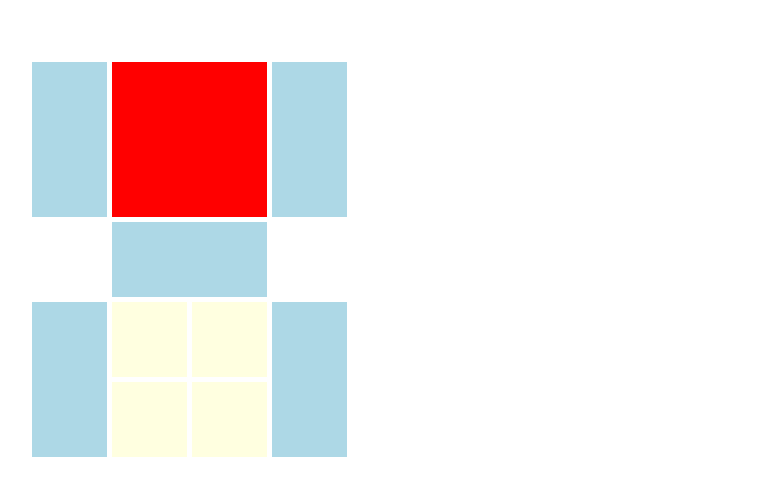
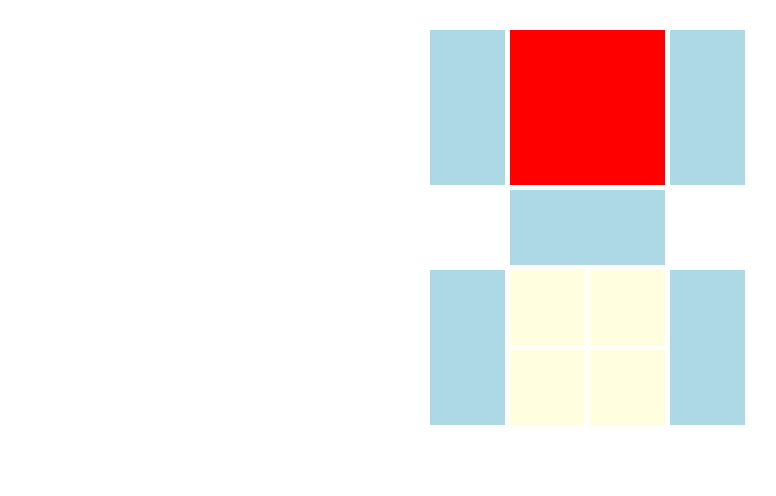
Before and after one commit to farkmarnum/emily-furniture-puzzle, a React (Vite) app: page / in a window 1280 px wide. Shown: the top 496 px of the page, without its empty margins (30-806 px from the left). Built offline with nearby package versions, Linux system fonts and the light colour scheme.

Commit message:
style tweaks

```diff
--- a/src/App.css
+++ b/src/App.css
@@ -1,6 +1,6 @@
 #root {
-  max-width: 1280px;
+  max-width: 420px;
   margin: 0 auto;
-  padding: 2rem;
+  padding: 30px;
   text-align: center;
 }
--- a/src/App.tsx
+++ b/src/App.tsx
@@ -144,7 +144,7 @@ function App() {
   };
 
   return (
-    <div style={{ margin: "30px", position: "relative" }}>
+    <div style={{ position: "relative" }}>
       {IDS.map((id) => {
         const { size, color } = SPEC[id];
         const pos = positions[id];
--- a/src/constants.ts
+++ b/src/constants.ts
@@ -1,4 +1,5 @@
-export const UNIT = 80;
+export const UNIT = window.innerWidth < 420 ? (window.innerWidth - 60) / 4 : 80;
+
 export const GAP = 0.03;
 
 export type Id =
```
